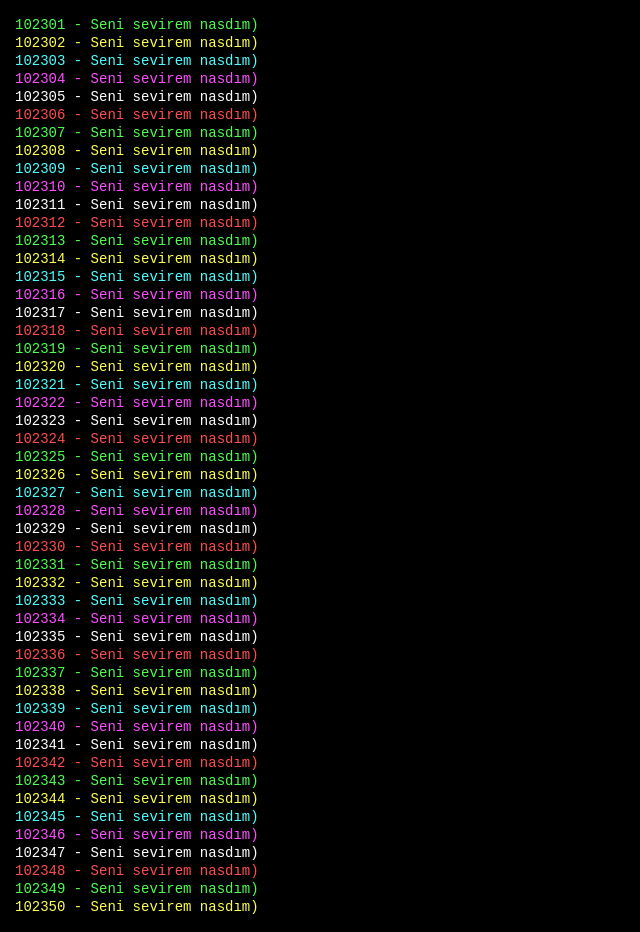
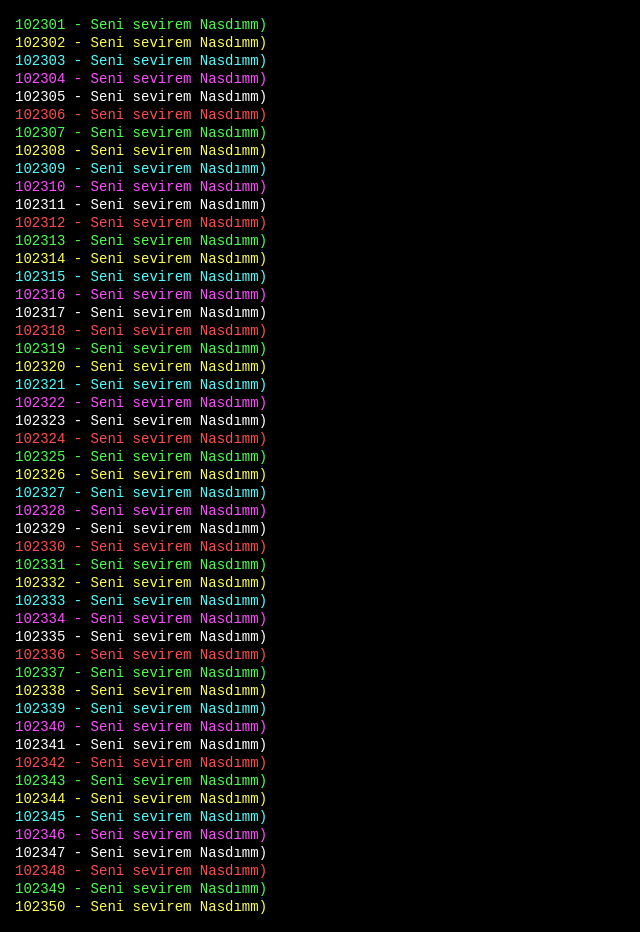
Before and after one commit to verdyevvv-creator/tds, a plain HTML site: page index.html in a window 1280 px wide. Shown: the whole page, without its empty margins (0-640 px from the left). Drawn offline with Linux system fonts and the light colour scheme.

Commit message:
Update index.html

```diff
--- a/index.html
+++ b/index.html
@@ -19,7 +19,7 @@
             const p = document.createElement('p');
             p.style.color = colors[i % colors.length];
             // İstədiyiniz yazını buraya yazın:
-            p.innerText = `${102300 + i} - Seni sevirem nasdım)`;
+            p.innerText = `${102300 + i} - Seni sevirem Nasdımm)`;
 
             output.appendChild(p);
 
```
